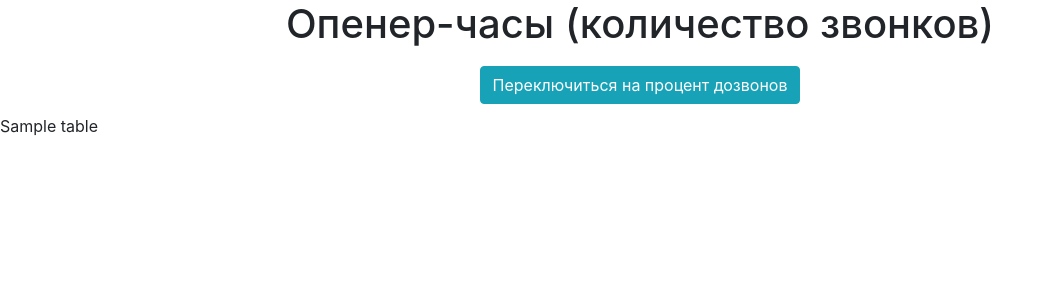
After one commit to region74/frame, a Flask app: template templates/openerhours2.html in a window 1280 px wide. The commit adds this page. Shown: the top 300 px of the page, without its empty margins (0-1052 px from the left). Run offline with Flask 3, Linux system fonts and the light colour scheme; the template is opened without the code that fills it: most values are stand-ins (such as "Sample title", 1, 10 or a date in 2020); some libraries are stand-ins or nearby versions.

Commit message:
правки стиля и навигации

```diff
--- a/main.py
+++ b/main.py
@@ -60,11 +60,22 @@ def show_opener_number():
             return render_template('openernumber.html', table=table_html)
 
 
-@app.route('/openerhours')
+@app.route('/openerhours', methods=["GET", "POST"])
 def show_opener_hours():
-    pivot_table = table_opener_time(2)
-    table_html = pivot_table.to_html(classes='table table-striped table-bordered')
-    return render_template('openerhours.html', table=table_html)
+    if request.method == "GET":
+        pivot_table = table_opener_time(2)
+        table_html = pivot_table.to_html(classes='table table-striped table-bordered')
+        return render_template('openerhours.html', table=table_html)
+    if request.method == "POST":
+        value = request.form.get('choice')
+        if value == 'choice1':
+            pivot_table = table_opener_time(1)
+            table_html = pivot_table.to_html(classes='table table-striped table-bordered')
+            return render_template('openerhours2.html', table=table_html)
+        else:
+            pivot_table = table_opener_time(2)
+            table_html = pivot_table.to_html(classes='table table-striped table-bordered')
+            return render_template('openerhours.html', table=table_html)
 
 
 if __name__ == '__main__':
--- /dev/null
+++ b/templates/openerhours2.html
@@ -0,0 +1,36 @@
+<!DOCTYPE html>
+<html>
+<head>
+    <title>По опенерам часам</title>
+    <link rel="stylesheet" href="https://maxcdn.bootstrapcdn.com/bootstrap/4.0.0/css/bootstrap.min.css"
+          integrity="sha384-Gn5384xqQ1aoWXA+058RXPxPg6fy4IWvTNh0E263XmFcJlSAwiGgFAW/dAiS6JXm" crossorigin="anonymous">
+    <style>
+        button.btn-info {
+        margin-top: 10px;
+        margin-bottom: 10px;
+        }
+        .button-container {
+        text-align: center;
+        }
+
+
+    </style>
+</head>
+<body>
+<h1 align="center">Опенер-часы (количество звонков)</h1>
+<form action="/openerhours" method="post">
+    <div class="button-container"> <!-- Дополнительный контейнер для кнопки -->
+        <button type="submit" class="btn btn-info" id="choice" name="choice" value="choice2">Переключиться на процент
+            дозвонов
+        </button>
+    </div>
+
+</form>
+<!-- Вставляем таблицу с помощью переменной table -->
+{{ table | safe }}
+
+<script>
+
+</script>
+</body>
+</html>
```
Also changed, not shown: templates/openerhours.html (+21 -1 lines).
